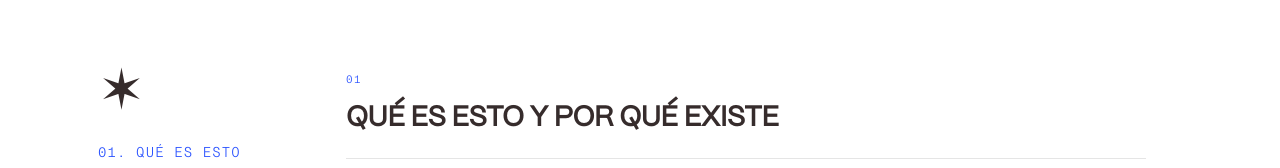
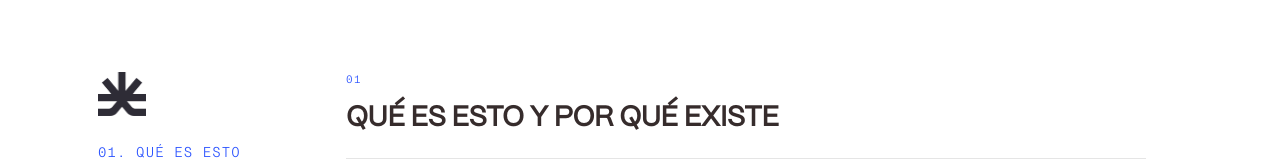
Before and after one commit to smilingcoco/Origins-Map-Tailor-Hub, a React (Vite) app: page / in a window 1280 px wide. Shown: the part 734-902 px from the top of the page. Built offline with nearby package versions, Linux system fonts and the light colour scheme.

Commit message:
Use Tailor isotipo in side navigation

```diff
--- a/src/App.jsx
+++ b/src/App.jsx
@@ -73,7 +73,7 @@ export default function App() {
         <HeroSection meta={data.meta} />
         <aside className="side-nav" aria-label="Navegación por secciones">
           <div className="side-nav-brand" aria-hidden="true">
-            ✶
+            <img src="/isotipo-tailor-black.png" alt="" />
           </div>
           <ul className="side-nav-list">
             {navSections.map((item) => (
--- a/src/styles/globals.css
+++ b/src/styles/globals.css
@@ -106,10 +106,17 @@ a {
 }
 
 .side-nav-brand {
-  font-size: 56px;
-  line-height: 0.85;
-  color: var(--neutral-900);
+  width: 48px;
+  height: 48px;
   margin-bottom: 22px;
+  display: flex;
+  align-items: center;
+}
+
+.side-nav-brand img {
+  display: block;
+  width: 100%;
+  height: auto;
 }
 
 .side-nav-list {
```
Also changed, not shown: public/isotipo-tailor-black.png (added).
